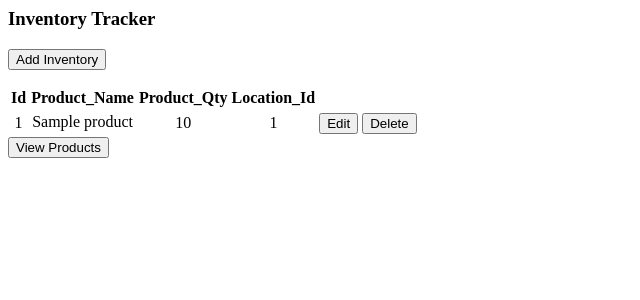
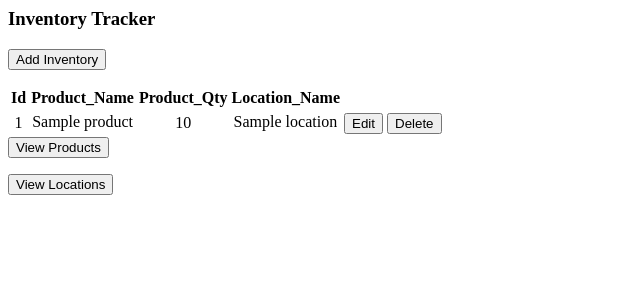
Before and after one commit to ChitraRajasekaran/Inventory-Tracking-App, a Flask app: page / in a window 1280 px wide. Shown: the top 300 px of the page, without its empty margins (0-640 px from the left). Run offline with Flask 3, Linux system fonts and the light colour scheme; tables that the repository leaves empty hold one stand-in row (values such as "Sample post").

Commit message:
Updated with Locations functionality

```diff
--- a/app.py
+++ b/app.py
@@ -18,21 +18,22 @@ app.app_context().push()
 class Product(db.Model):
     __tablename__ = 'products'
     id = db.Column(db.Integer, primary_key=True)
-    name = db.Column(db.String(), nullable=False)
+    name = db.Column(db.String(), nullable=True)
 
     def __repr__(self):
         return f'<Product {self.id} {self.name}'
 class Location(db.Model):
     __tablename__ = 'locations'
     id = db.Column(db.Integer, primary_key=True)
-    name = db.Column(db.String(), nullable=False)
+    name = db.Column(db.String(), nullable=True)
+
     def __repr__(self):
         return f'<Location {self.id} {self.name}'
 
 class Inventory(db.Model):
     __tablename__ = 'inventory'
     id = db.Column(db.Integer, primary_key = True)
-    product_id = db.Column(db.Integer,nullable = False)
+    product_id = db.Column(db.Integer,nullable = True)
     product_qty = db.Column(db.Integer,nullable = True)
     location_id = db.Column(db.Integer,nullable = True)
 
@@ -48,11 +49,12 @@ def create_inventory():
     headers = ['Products', 'Product_Qty','Location_Id']
     # products = db.session.query(Product.name,Product.id).join(Inventory,Inventory.product_id == Product.id)
     products = db.session.query(Product.name,Product.id).all()
-    return render_template('create_inventory.html',headers=headers,products=products)
+    locations = db.session.query(Location.name,Location.id).all()
+    return render_template('create_inventory.html',headers=headers,products=products,locations = locations)
 
 @app.route('/inventory/save', methods=['GET','POST'])
 def add_inventory():
-    headers = ['Product_id','Product_Qty','Location_Id']
+    headers = ['Product_id','Product_Qty']
     product_id = request.form.get('product_id','')
     product_qty = request.form.get('product_qty', '')
     location_id = request.form.get('location_id','')
@@ -60,10 +62,10 @@ def add_inventory():
     if db.session.query(Inventory.query.filter(Inventory.product_id == product_id).exists()).scalar():
         inventory = db.session.query(Inventory).filter(Inventory.product_id == product_id).one()
         inventory.product_qty = product_qty
-        # inventory.location_id = location_id
+        inventory.location_id = location_id
         db.session.commit()
     else:
-        inventory = Inventory(product_id=product_id,product_qty=product_qty)
+        inventory = Inventory(product_id=product_id,product_qty=product_qty,location_id=location_id)
         db.session.add(inventory)
         db.session.commit()
     return redirect(url_for('inventory'))
@@ -71,16 +73,19 @@ def add_inventory():
 
 @app.route('/inventory/<int:id>/edit', methods = ['GET','POST'])
 def edit_inventory(id):
-    headers = ['Product_Name', 'Product_Qty']
+    headers = ['Product_Name', 'Product_Qty', 'Location_Name']
     products = db.session.query(Product.id,Product.name,Inventory.product_qty).join(Inventory,Inventory.product_id==Product.id).filter(Inventory.id == id)
-    return render_template('update_inventory.html',headers=headers, products = products, id=id)
+    locations = db.session.query(Location.name,Location.id).order_by("name").all()
+    return render_template('update_inventory.html',headers=headers, products = products, id=id, locations=locations)
 
 @app.route('/inventory/update', methods = ['GET','POST'])
 def update_inventory():
     id = request.form.get('pid','')
     product_qty = request.form.get('product_qty','')
+    location_id = request.form.get('location_id','')
     id_info = db.session.query(Inventory).filter(Inventory.id == id).one()
     id_info.product_qty = product_qty
+    id_info.location_id = location_id
     db.session.commit()
     return redirect(url_for('inventory'))
 
@@ -93,8 +98,10 @@ def delete_inventory(id):
 
 @app.route('/')
 def inventory():
-    headers = ['Id','Product_Name', 'Product_Qty','Location_Id']
-    products = db.session.query(Product.name,Product.id,Inventory.id,Inventory.product_qty,Inventory.location_id).join(Inventory,Inventory.product_id == Product.id).order_by(Inventory.id)
+    headers = ['Id','Product_Name', 'Product_Qty','Location_Name']
+    # only has products and inventory - products = db.session.query(Product.name,Product.id,Inventory.id,Inventory.product_qty,Inventory.location_id).join(Inventory,Inventory.product_id == Product.id).order_by(Inventory.id)
+    #the below has inventory,products and locations joined
+    products = db.session.query(Inventory.id.label('Inventory_id'),Inventory.product_qty,Inventory.location_id,Product.name.label('Product_name'),Product.id.label('Product_id'),Location.id.label('Location_id'),Location.name.label('Location_name')).join(Product,Inventory.product_id == Product.id).join(Location,Inventory.location_id == Location.id).order_by(Inventory.id)
     return render_template('index.html', headers=headers,tableData = products)
 
 
@@ -142,7 +149,8 @@ def delete_products(id):
 @app.route('/products')
 def products():
     headers = ['ProductName','Product_Qty','Actions']
-    return render_template('products.html', headers=headers,tableData = Product.query.order_by("name").all())
+    products = db.session.query(Product.id,Product.name,Inventory.product_qty).join(Inventory,Inventory.product_id == Product.id).order_by("name").all()
+    return render_template('products.html', headers=headers,tableData = products)
 
 
 
@@ -151,18 +159,28 @@ def products():
 # THE BELOW ROUTE NEED CHANGES ALTOGETHER TO MATCH WITH THE FUNCTIONALITY CHANGES
 #All location routes
 
-@app.route('/locations/create', methods=["POST"])
+@app.route('/locations/create', methods=['GET'])
+def create_locationss():
+    headers = ['LocationName','Actions']
+    return render_template('create_locations.html',headers=headers)
+
+@app.route('/locations/save', methods=['GET','POST'])
 def add_locations():
+    headers = ['LocationName','Actions']
     name = request.form.get('name', '')
-    locations = Location(name=name)
-    db.session.add(locations)
+    loc = Location(name=name)
+    db.session.add(loc)
+    db.session.commit()
+    id = db.one_or_404(db.select(Location.id).filter(Location.name == name))
+    inv = Inventory(location_id = id)
+    db.session.add(inv)
     db.session.commit()
     return redirect(url_for('locations'))
 
 @app.route('/locations/<int:id>/edit', methods = ['GET','POST'])
 def edit_locations(id):
     p_name = db.one_or_404(db.select(Location.name).filter(Location.id == id))
-    return render_template('edit_location.html',name = p_name, id=id)
+    return render_template('update_location.html',name = p_name, id=id)
 
 @app.route('/locations/update', methods = ['GET','POST'])
 def update_locations():
--- a/templates/index.html
+++ b/templates/index.html
@@ -18,18 +18,20 @@
                 <tr>
                 {% for d in tableData %}
                         <tr>
-                            <td><center>{{d.id}}</center></td>
+                            <td><center>{{d.Inventory_id}}</center></td>
                             <td>
-                                <option value = "{{d.product_id}}">{{d.name}}</option>
+                                <option value = "{{d.Product_id}}">{{d.Product_name}}</option>
                             </td>
                             <td><center>{{d.product_qty}}</center></td>
-                            <td><center>{{d.location_id}}</center></td>
-                            <form method = "get" action ="/inventory/{{d.id}}/edit" />
                             <td>
-                            <input type="submit" value="Edit" />
+                                <option value = "{{d.Location_id}}">{{d.Location_name}}</option>
                             </td>
+                            <form method = "get" action ="/inventory/{{d.Inventory_id}}/edit" />
+                                <td>
+                                    <input type="submit" value="Edit" />
+                                </td>
                             </form>
-                            <form method ="post" action="/inventory/{{d.id}}/delete">
+                            <form method ="post" action="/inventory/{{d.Inventory_id}}/delete">
                             <td>
                             <input type="submit" value="Delete"
                             onclick="return confirm('Are you sure you want to delete this entry')" />
@@ -47,5 +49,8 @@
             <input type="submit" value="View Products" />
         </form>
         </div>
+        <form method="get" action="/locations" />
+            <input type="submit" value="View Locations" />
+        </form>
     </body>
 </html>
```
Also changed, not shown: templates/create_inventory.html (+7 -1 lines), templates/create_locations.html (added, +23 -0 lines), templates/locations.html (+11 -5 lines), templates/products.html (+7 -0 lines), templates/update_inventory.html (+8 -0 lines), templates/update_location.html (renamed from templates/edit_location.html).
